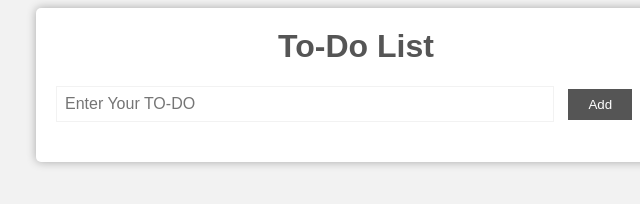
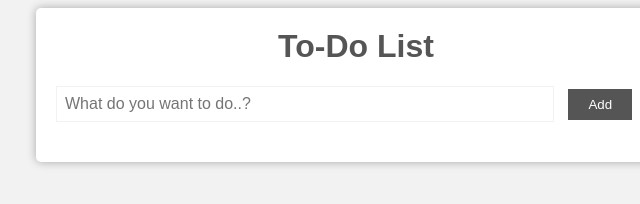
Before and after one commit to KingAJ19/Todo-List, a plain HTML site: page index.html in a window 1280 px wide. Shown: the full height of the page, 284-924 px from the left. Drawn offline with Linux system fonts and the light colour scheme.

Commit message:
placeholder

```diff
--- a/index.html
+++ b/index.html
@@ -12,7 +12,7 @@
 
     <div class="container">
         <h1>To-Do List</h1>
-        <input type="text" id="newToDoInput" placeholder="Enter Your TO-DO">
+        <input type="text" id="newToDoInput" placeholder="What do you want to do..?">
         <button id="addTodoBtn">Add</button>
         <ul id="todoList"></ul>
     </div>
```
